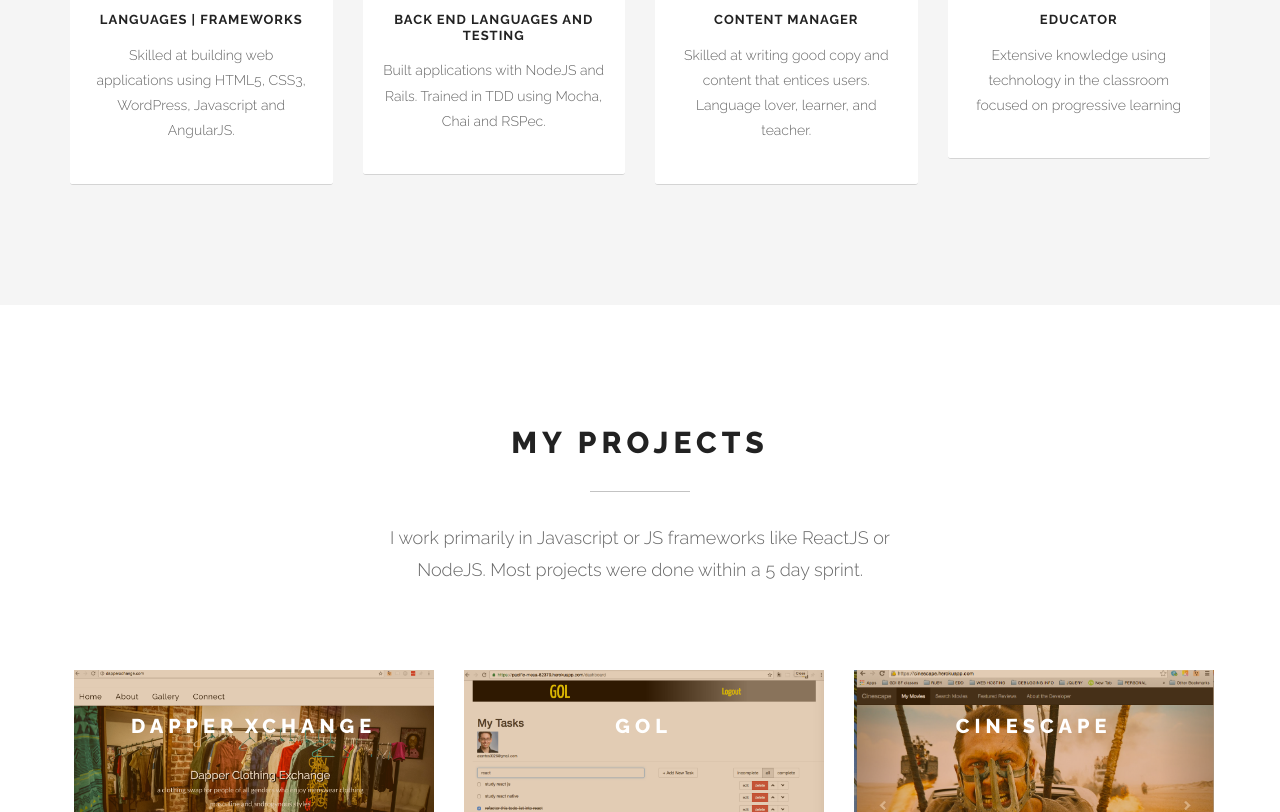
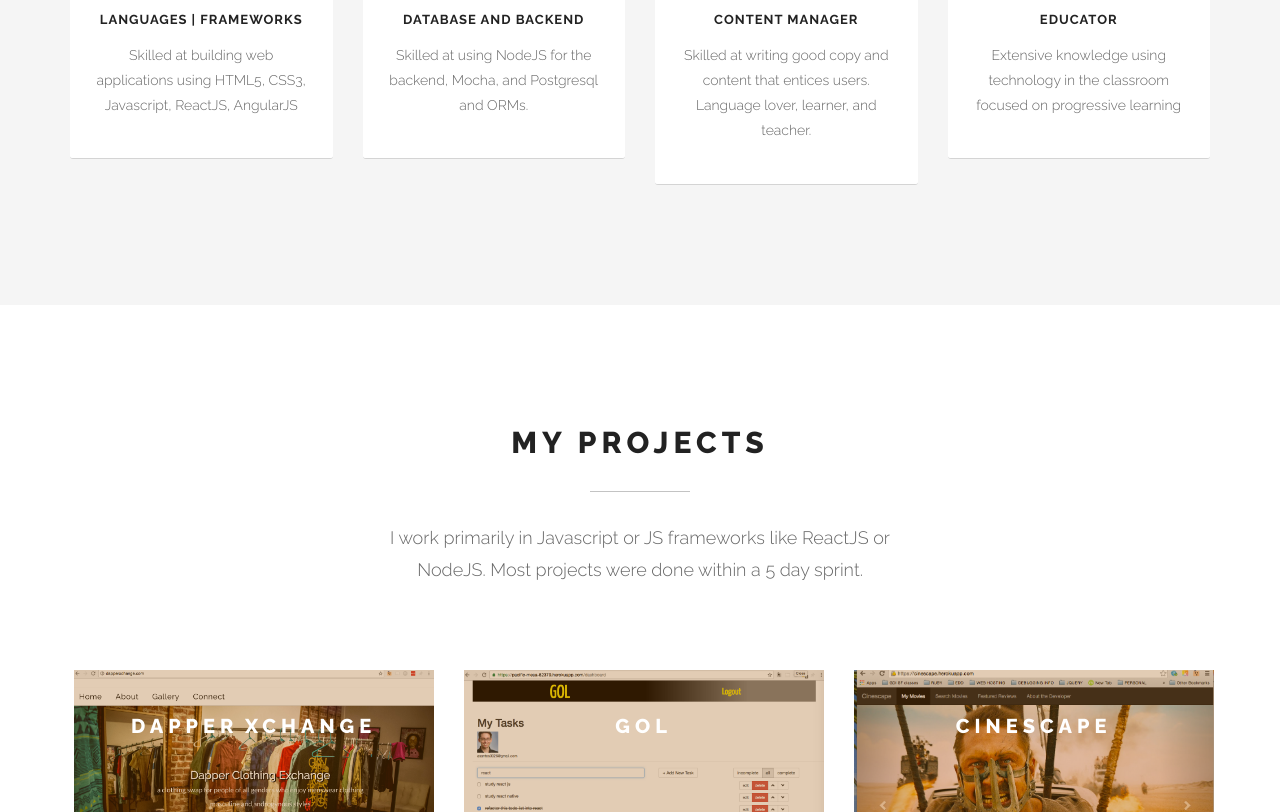
Before and after one commit to ai-santos/webdevportfolio, a website: page clean/index.html in a window 1280 px wide. Shown: the part 1373-2185 px from the top of the page. Drawn offline with Linux system fonts and the light colour scheme.

Commit message:
added items to skills section

```diff
--- a/clean/index.html
+++ b/clean/index.html
@@ -121,7 +121,7 @@
 						<div class="iconbox-text">
 							<h3 class="iconbox-title">Languages | Frameworks</h3>
 							<div class="iconbox-desc">
-								Skilled at building web applications using HTML5, CSS3, WordPress, Javascript and AngularJS.
+								Skilled at building web applications using HTML5, CSS3, Javascript, ReactJS, AngularJS
 							</div>
 						</div>
 					</div>
@@ -135,9 +135,9 @@
 							<i class="icon-ruby-on-rails"></i><i class="icon-nodejs"></i>
 						</div>
 						<div class="iconbox-text">
-							<h3 class="iconbox-title">Back End Languages and Testing</h3>
+							<h3 class="iconbox-title">Database and Backend</h3>
 							<div class="iconbox-desc">
-								Built applications with NodeJS and Rails. Trained in TDD using Mocha, Chai and RSPec.
+								Skilled at using NodeJS for the backend, Mocha, and Postgresql and ORMs.
 							</div>
 						</div>
 					</div>
```
